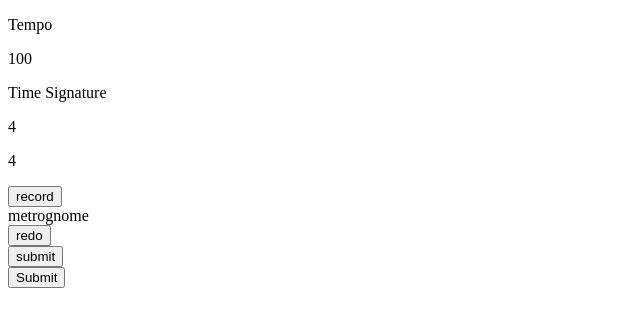
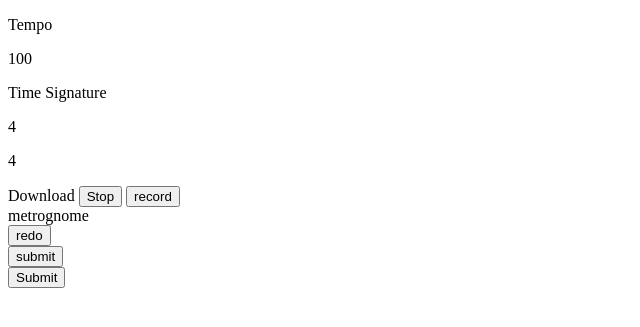
Before and after one commit to jameshball/PlayTogether, a Flask app: page /record_track/1/1 in a window 1280 px wide. Shown: the top 327 px of the page, without its empty margins (0-640 px from the left). Run offline with Flask 2, Linux system fonts and the light colour scheme; some libraries are stand-ins or nearby versions.

Commit message:
Add skeleton code for recording

```diff
--- a/templates/record_track.html
+++ b/templates/record_track.html
@@ -20,6 +20,8 @@
         <p id="top_sig"></p>
         <p id="bottom_sig"></p>
     </div>
+    <a id="download">Download</a>
+    <button id="stop">Stop</button>
     <button id="record">record</button>
     <div>metrognome</div>
     <button>redo</button>
@@ -45,6 +47,43 @@
         {tempo: 120, top_sig: 5, bottom_sig: 2},
         {tempo: 200, top_sig: 8, bottom_sig: 10}
     ]
+
+    let shouldStop = false;
+    let stopped = false;
+    const downloadLink = document.getElementById('download');
+    const stopButton = document.getElementById('stop');
+
+    stopButton.addEventListener('click', function () {
+        shouldStop = true;
+    });
+
+    const handleSuccess = function (stream) {
+        const options = {mimeType: 'audio/webm'};
+        const recordedChunks = [];
+        const mediaRecorder = new MediaRecorder(stream, options);
+
+        mediaRecorder.addEventListener('dataavailable', function (e) {
+            console.log("available");
+            if (e.data.size > 0) {
+                recordedChunks.push(e.data);
+            }
+
+            if (shouldStop === true && stopped === false) {
+                mediaRecorder.stop();
+                stopped = true;
+            }
+        });
+
+        mediaRecorder.addEventListener('stop', function () {
+            downloadLink.href = URL.createObjectURL(new Blob(recordedChunks));
+            downloadLink.download = 'acetest.wav';
+        });
+
+        mediaRecorder.start(2000);
+    };
+
+    navigator.mediaDevices.getUserMedia({audio: true, video: false})
+        .then(handleSuccess);
 </script>
 <script src="../../static/record_track.js"></script>
 <script src="../../static/metronome.js"></script>
```
